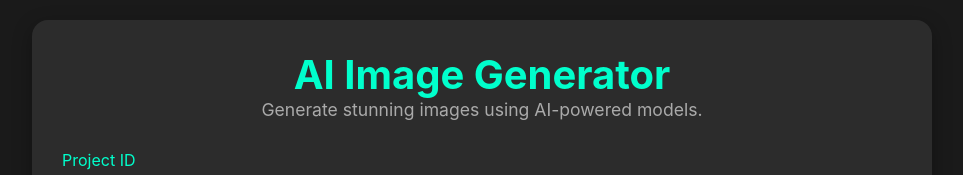
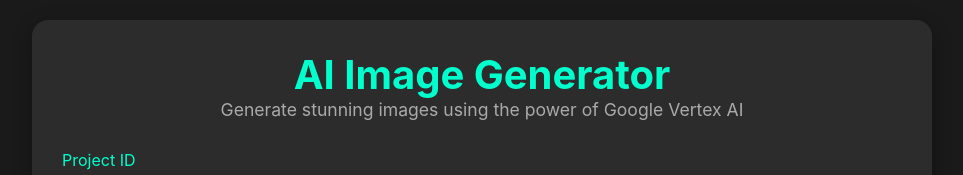
Before and after one commit to prathamkuril/image-generator-webApp-google-vertex-ai, a plain HTML site: page index.html in a window 1280 px wide. Shown: the top 175 px of the page, without its empty margins (158-1121 px from the left). Drawn offline with Linux system fonts and the light colour scheme.

Commit message:
Update index.html

```diff
--- a/index.html
+++ b/index.html
@@ -11,7 +11,7 @@
     <div class="container">
       <header>
         <h1>AI Image Generator</h1>
-        <p>Generate stunning images using AI-powered models.</p>
+        <p>Generate stunning images using the power of Google Vertex AI</p>
       </header>
 
       <main>
```
